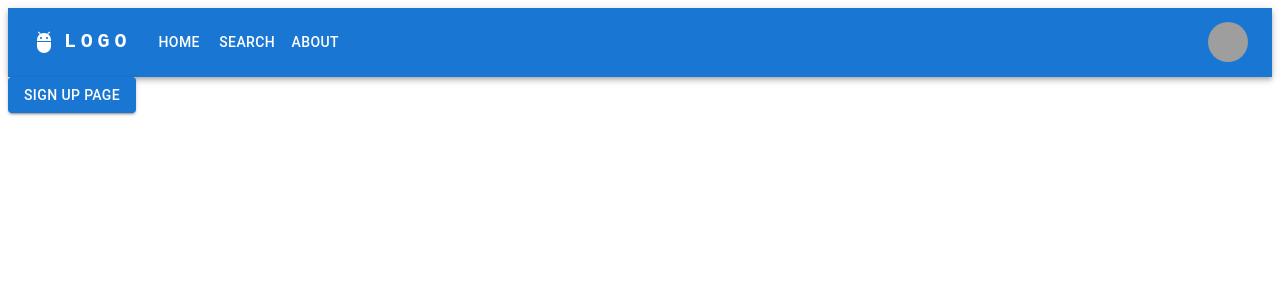
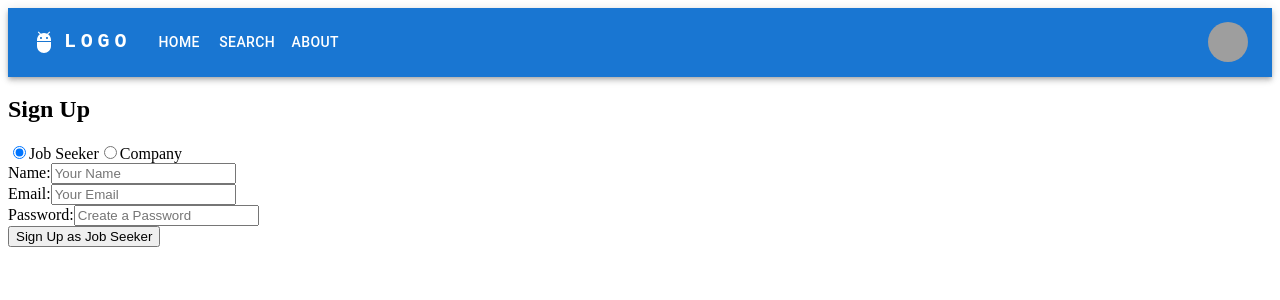
Before and after one commit to FaustCelaj/JobJunction, a React (Vite) app in the folder client/: page /signup in a window 1280 px wide. Shown: the top 300 px of the page. Built offline with nearby package versions, Linux system fonts and the light colour scheme; grey boxes are pictures that could not be loaded.

Commit message:
added errors

```diff
--- a/client/src/pages/Login.jsx
+++ b/client/src/pages/Login.jsx
@@ -1,6 +1,53 @@
-import * as React from "react";
-import Button from "@mui/material/Button";
+import { useState } from 'react';
+import RoleSelection from '../components/authentication/roleSelection';
 
-export default function ButtonUsage() {
-  return <Button variant="contained">Login page</Button>;
-}
+const LoginPage = () => {
+  const [email, setEmail] = useState('');
+  const [password, setPassword] = useState('');
+  const [role, setRole] = useState('jobseeker');
+
+  // Function to handle the form submission
+  const handleSubmit = (event) => {
+    event.preventDefault();
+    // Logic to handle login goes here
+    // This could involve setting state, making an API call, etc.
+    console.log(email, password, role);
+    // Here you would typically call an authentication service or dispatch a login action
+  };
+
+  return (
+    <div className="login-container">
+      <h2>Login</h2>
+      <RoleSelection role={role} setRole={setRole} />
+      <form onSubmit={handleSubmit}>
+        <div className="form-group">
+          <label htmlFor="email">Email:</label>
+          <input
+            type="email"
+            id="email"
+            name="email"
+            value={email}
+            onChange={(e) => setEmail(e.target.value)}
+            required
+            placeholder="Enter your email"
+          />
+        </div>
+        <div className="form-group">
+          <label htmlFor="password">Password:</label>
+          <input
+            type="password"
+            id="password"
+            name="password"
+            value={password}
+            onChange={(e) => setPassword(e.target.value)}
+            required
+            placeholder="Enter your password"
+          />
+        </div>
+        <button type="submit" className="login-button">Login</button>
+      </form>
+    </div>
+  );
+};
+
+export default LoginPage;
--- a/client/src/pages/Signup.jsx
+++ b/client/src/pages/Signup.jsx
@@ -1,6 +1,124 @@
-import * as React from "react";
-import Button from "@mui/material/Button";
+import { useState } from 'react';
+import RoleSelection from '../components/authentication/roleSelection';
 
-export default function ButtonUsage() {
-  return <Button variant="contained">sign up page</Button>;
-}
+const SignUp = () => {
+  // State to hold the selected role
+  const [role, setRole] = useState('jobseeker');
+
+  // State for holding job seeker sign-up form data
+  const [jobSeekerName, setJobSeekerName] = useState('');
+  const [jobSeekerEmail, setJobSeekerEmail] = useState('');
+  const [jobSeekerPassword, setJobSeekerPassword] = useState('');
+
+
+  // State for holding company sign-up form data
+  const [companyName, setCompanyName] = useState('');
+  const [companyEmail, setCompanyEmail] = useState('');
+  const [companyPassword, setCompanyPassword] = useState('');
+
+
+  // Function to handle the form submission for both job seekers and companies
+  const handleSubmit = (event) => {
+    event.preventDefault();
+    if (role === 'jobseeker') {
+      // Sign-up logic for job seeker
+      console.log('Job Seeker Sign Up:', { jobSeekerName, jobSeekerEmail, jobSeekerPassword });
+
+    } else {
+      // Sign-up logic for company
+      console.log('Company Sign Up:', { companyName, companyEmail, companyPassword });
+
+    }
+  };
+
+  return (
+    <div className="signup-container">
+      <h2>Sign Up</h2>
+      <RoleSelection role={role} setRole={setRole} />
+
+      <form onSubmit={handleSubmit}>
+        {role === 'jobseeker' && (
+          <>
+            <div className="form-group">
+              <label htmlFor="jobSeekerName">Name:</label>
+              <input
+                type="text"
+                id="jobSeekerName"
+                value={jobSeekerName}
+                onChange={(e) => setJobSeekerName(e.target.value)}
+                required
+                placeholder="Your Name"
+              />
+            </div>
+            <div className="form-group">
+              <label htmlFor="jobSeekerEmail">Email:</label>
+              <input
+                type="email"
+                id="jobSeekerEmail"
+                value={jobSeekerEmail}
+                onChange={(e) => setJobSeekerEmail(e.target.value)}
+                required
+                placeholder="Your Email"
+              />
+            </div>
+            <div className="form-group">
+              <label htmlFor="jobSeekerPassword">Password:</label>
+              <input
+                type="password"
+                id="jobSeekerPassword"
+                value={jobSeekerPassword}
+                onChange={(e) => setJobSeekerPassword(e.target.value)}
+                required
+                placeholder="Create a Password"
+              />
+            </div>
+          </>
+        )}
+
+        {role === 'company' && (
+          <>
+            <div className="form-group">
+              <label htmlFor="companyName">Company Name:</label>
+              <input
+                type="text"
+                id="companyName"
+                value={companyName}
+                onChange={(e) => setCompanyName(e.target.value)}
+                required
+                placeholder="Your Company's Name"
+              />
+            </div>
+            <div className="form-group">
+              <label htmlFor="companyEmail">Email:</label>
+              <input
+                type="email"
+                id="companyEmail"
+                value={companyEmail}
+                onChange={(e) => setCompanyEmail(e.target.value)}
+                required
+                placeholder="Company Email"
+              />
+            </div>
+            <div className="form-group">
+              <label htmlFor="companyPassword">Password:</label>
+              <input
+                type="password"
+                id="companyPassword"
+                value={companyPassword}
+                onChange={(e) => setCompanyPassword(e.target.value)}
+                required
+                placeholder="Create a Password"
+              />
+            </div>
+          </>
+        )}
+
+        <button type="submit" className="signup-button">
+          {role === 'jobseeker' ? 'Sign Up as Job Seeker' : 'Sign Up as Company'}
+        </button>
+      </form>
+    </div>
+  );
+};
+
+export default SignUp;
```
Also changed, not shown: 1 other file (tests, documents, lock files or other folders).
